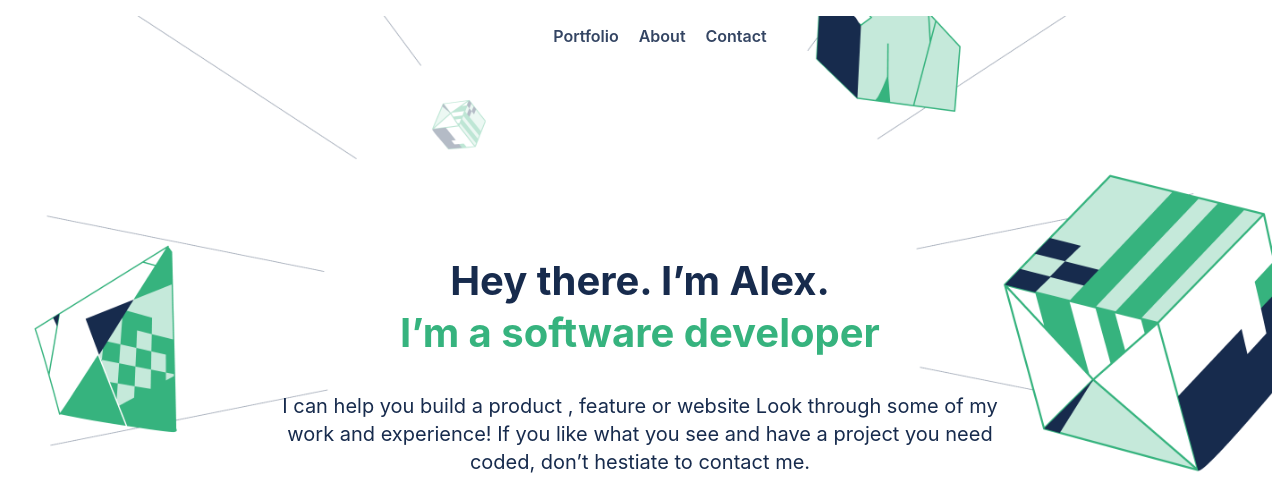
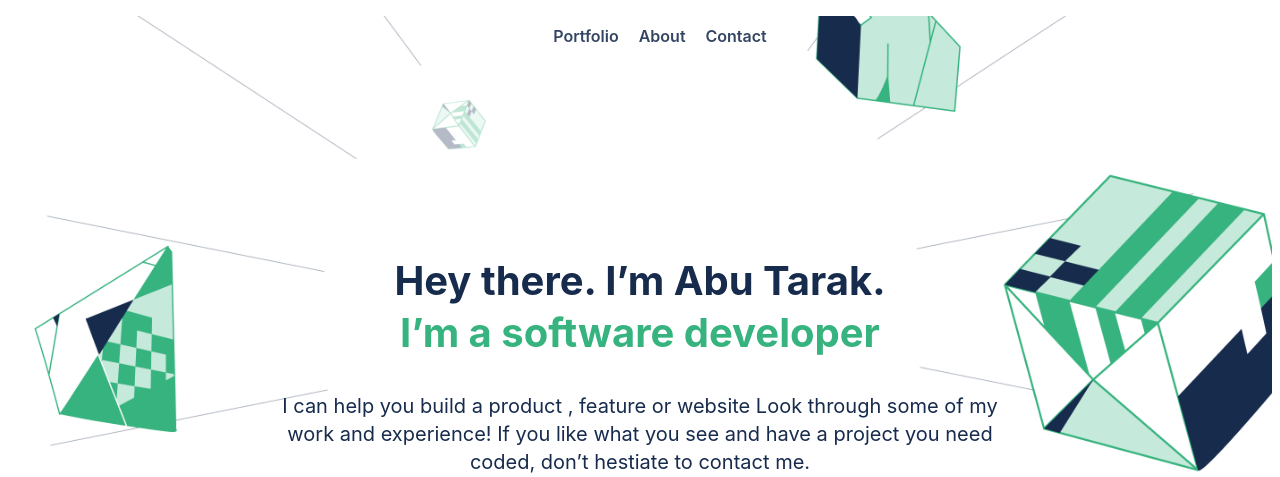
Before and after one commit to tarak-psdu/tarak-psdu.github.io, a website: page index.html in a window 1280 px wide. Shown: the top 477 px of the page. Drawn offline with Linux system fonts and the light colour scheme.

Commit message:
Add name

```diff
--- a/index.html
+++ b/index.html
@@ -23,7 +23,7 @@
         </ul>
     </menue>
     <section>
-        <h1>Hey there. I’m Alex.</br>
+        <h1>Hey there. I’m Abu Tarak.</br>
             <span class="welcome-text">I’m a software developer</span></h1>
             <p class="welcome-paragraph"> I can help you build a product , feature or website Look through some of my work and experience! If you like what you see and have a project you need coded,
                 don’t hestiate to contact me.</p>
```
